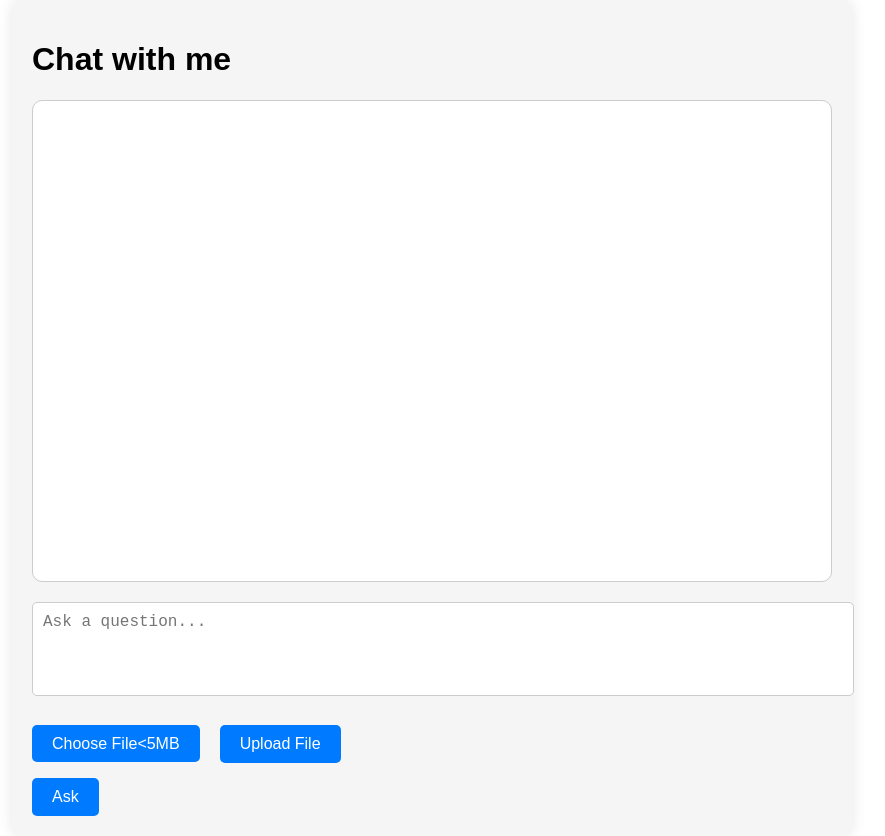
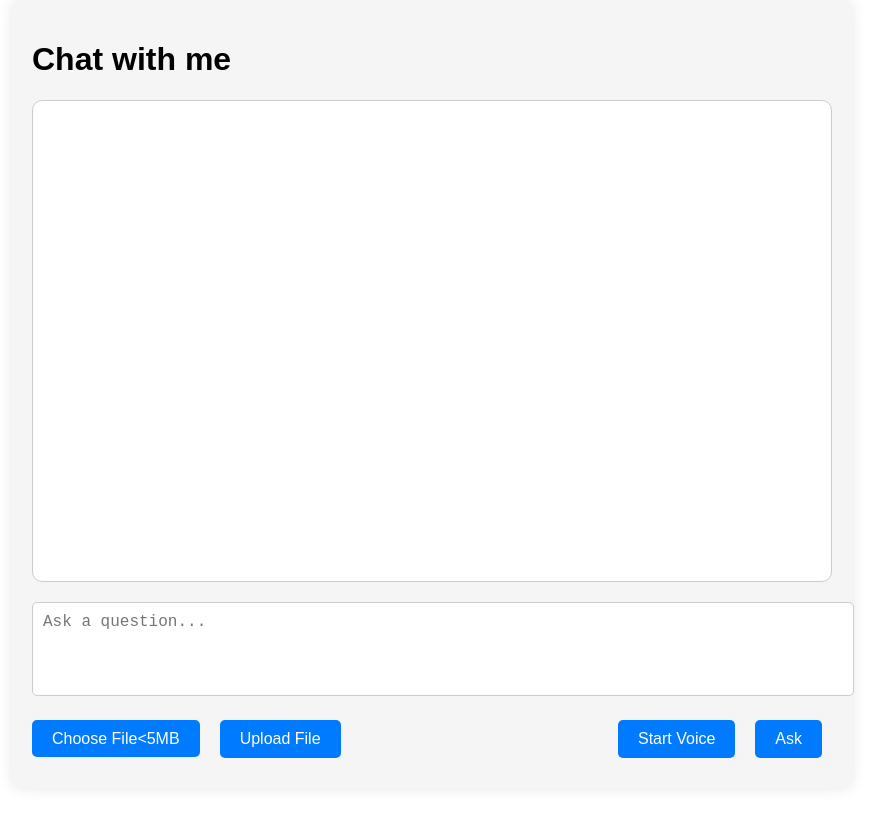
Before and after one commit to Shivamagr1812/inter-iit-bootcamp-dev-task, a React (Create React App) app in the folder client/: page / in a window 1280 px wide. Shown: the whole page, without its empty margins (208-1093 px from the left). After the commit the page ends 800 px from the top, so only its background shows below. Built offline with nearby package versions, Linux system fonts and the light colour scheme.

Commit message:
task 5 - voice chat integration

```diff
--- a/client/src/App.css
+++ b/client/src/App.css
@@ -10,7 +10,7 @@ body{
   border: none;
   border-radius: 5px;
   cursor: pointer;
-  margin-top: 15px;
+  margin: 10px;
 }
 
 .button:disabled {
@@ -95,6 +95,10 @@ body{
 
 .message.groq {
   justify-content: flex-start;
+  display: flex;
+}
+.message.content {
+  flex-basis: 75%;
 }
 
 .message strong {
@@ -103,15 +107,19 @@ body{
   margin-right: 10px;
 }
 
-.content {
+.groq.content {
   display: inline-block;
   background: #e1f5fe;
   padding: 10px;
   border-radius: 5px;
+  max-width: 640px;
 }
 
-.user .content {
+.user.content {
+  display: inline-block;
   background: #c8e6c9;
+  padding: 10px;
+  border-radius: 5px;
 }
 
 
@@ -148,7 +156,9 @@ body{
 
 
 
-
+.file-upload{
+  display: inline-block;
+}
 /* Styling the label for the file input */
 .custom-file-input {
   background-color: #007bff;
@@ -159,7 +169,7 @@ body{
   cursor: pointer;
   font-size: 16px;
   transition: background-color 0.3s ease;
-  margin-right: 20px;
+  margin-right: 10px;
 }
 
 /* Hide the actual file input */
@@ -171,3 +181,24 @@ body{
 .custom-file-input:hover {
   background-color: #0056b3;
 }
+
+.selected-status,
+.upload-status{
+  display: inline-block;
+}
+
+
+.read-ai-btn{
+  background-color: white;
+  color: black;
+  border: none;
+  cursor: pointer;
+}
+
+
+.all-btns {
+  display: flex;
+  align-items: center;  /* Align items vertically centered */
+  justify-content: space-between; /* Push elements to opposite sides */
+  width: 100%; /* Ensure it takes up full width */
+}
--- a/client/src/components/FileUpload.jsx
+++ b/client/src/components/FileUpload.jsx
@@ -38,6 +38,9 @@ const FileUpload = ({ onFileUpload }) => {
     } else {
       console.log('No file is selected.');
       setUploadStatus('Please select a file to upload.');
+      setTimeout(() => {
+        setUploadStatus('');
+      }, 2000);  // 2000 milliseconds = 2 seconds
     }
   };
 
@@ -48,7 +51,7 @@ const FileUpload = ({ onFileUpload }) => {
         Choose File{("<5MB")}
       </label>
       <button className='button' onClick={handleUpload}>Upload File</button>
-      {file && <p>Selected file: {file.name}</p>}  {/* Display the selected file name */}
+      {file && <p className="selected-status">Selected file: {file.name}</p>}  {/* Display the selected file name */}
 
       {uploadStatus && <p className="upload-status">{uploadStatus}</p>} {/* Display the upload status message */}
     </div>
--- /dev/null
+++ b/client/src/components/SpeechButton.jsx
@@ -0,0 +1,61 @@
+import React, { useState, useEffect } from 'react';
+import { HiOutlineSpeakerWave } from "react-icons/hi2";
+import { IoIosPause } from "react-icons/io";
+
+
+const SpeechButton = ({ text }) => {
+  const synth = window.speechSynthesis;
+  const [isSpeaking, setIsSpeaking] = useState(false);
+  const [isPaused, setIsPaused] = useState(false);
+  const [currentUtterance, setCurrentUtterance] = useState(null);
+
+  // Function to handle voice playback
+  const handleVoiceControl = () => {
+    if (synth.speaking) {
+      if (isPaused) {
+        // Resume if paused
+        synth.resume();
+        setIsPaused(false);
+      } else {
+        // Pause if currently speaking
+        synth.pause();
+        setIsPaused(true);
+      }
+    } else {
+      // Speak the new text
+      if (currentUtterance) {
+        synth.cancel(); // Stop any ongoing speech
+      }
+      const utterance = new SpeechSynthesisUtterance(text);
+      utterance.onend = () => {
+        setIsSpeaking(false);
+        setIsPaused(false);
+        setCurrentUtterance(null);
+      };
+      synth.speak(utterance);
+      setIsSpeaking(true);
+      setIsPaused(false);
+      setCurrentUtterance(utterance);
+    }
+  };
+
+  // Clean up on component unmount
+  useEffect(() => {
+    return () => {
+      if (synth.speaking) {
+        synth.cancel();
+      }
+    };
+  }, [synth]);
+
+  return (
+    <div className="voice-control">
+      <button className='read-ai-btn' onClick={handleVoiceControl}>
+        {isSpeaking ? (isPaused ? <HiOutlineSpeakerWave /> : <IoIosPause />) : <HiOutlineSpeakerWave />}
+      </button>
+
+    </div>
+  );
+};
+
+export default SpeechButton;
--- /dev/null
+++ b/client/src/components/StartVoiceButton.jsx
@@ -0,0 +1,78 @@
+import React, { useState } from 'react';
+
+const StartVoiceButton = ({ setQuestion, question }) => {
+  const [recognition, setRecognition] = useState(null);
+  const [listening, setListening] = useState(false);
+
+  const startRecognition = () => {
+    if (!('webkitSpeechRecognition' in window)) {
+      alert("Your browser doesn't support speech recognition.");
+      return;
+    }
+
+    const SpeechRecognition = window.webkitSpeechRecognition;
+    const recognitionInstance = new SpeechRecognition();
+    recognitionInstance.continuous = true; // Keep recognizing until manually stopped
+    recognitionInstance.interimResults = true; // Show interim results while speaking
+    recognitionInstance.lang = 'en-US'; // Set language
+
+    recognitionInstance.onresult = (event) => {
+      let interimTranscript = '';  // To store interim results
+      let finalTranscript = '';    // To store finalized results
+
+      for (let i = event.resultIndex; i < event.results.length; i++) {
+        const transcript = event.results[i][0].transcript;
+
+        if (event.results[i].isFinal) {
+          finalTranscript += transcript;  // Append final results
+        } else {
+          interimTranscript += transcript;  // Append interim results
+        }
+      }
+
+      setQuestion((prevQuestion) => {
+        // Trim existing question to avoid trailing spaces
+        const trimmedQuestion = prevQuestion.trim();
+
+        // Check if a space should be added between the last text and new text
+        const space = trimmedQuestion && finalTranscript ? ' ' : '';
+
+        // Append the final transcript without leading spaces
+        return trimmedQuestion + space + finalTranscript.trim();
+      });
+    };
+
+
+
+    recognitionInstance.onerror = (event) => {
+      console.error("Speech recognition error", event.error);
+    };
+
+    recognitionInstance.onend = () => {
+      setListening(false); // Recognition stops after speech ends, but we can restart it
+    };
+
+    recognitionInstance.start();
+    setListening(true);
+    setRecognition(recognitionInstance);
+  };
+
+  const stopRecognition = () => {
+    if (recognition) {
+      recognition.stop();
+      setListening(false);
+    }
+  };
+
+  return (
+    <>
+      {!listening ? (
+        <button className='button' onClick={startRecognition}>Start Voice</button>
+      ) : (
+        <button className='button' onClick={stopRecognition}>Stop Voice</button>
+      )}
+    </>
+  );
+};
+
+export default StartVoiceButton;
--- a/client/src/pages/Chat.jsx
+++ b/client/src/pages/Chat.jsx
@@ -2,6 +2,7 @@
 import React, { useState, useRef } from 'react';
 import Text from '../components/Text';
 import FileUpload from '../components/FileUpload';
+import StartVoiceButton from '../components/StartVoiceButton';
 import '../App.css';
 
 const Chat = () => {
@@ -104,10 +105,18 @@ const Chat = () => {
         onChange={(e) => setQuestion(e.target.value)}
       />
       <br />
-      <FileUpload onFileUpload={setUploadedFile} />
-      <button className="button" onClick={askQuestion} disabled={loading}>
-        {loading ? 'Loading...' : 'Ask'}
-      </button>
+      <div className='all-btns'>
+        <FileUpload onFileUpload={setUploadedFile} />
+        <div>
+          <StartVoiceButton setQuestion={setQuestion} question={question} />
+
+          <button className="button" onClick={askQuestion} disabled={loading}>
+            {loading ? 'Loading...' : 'Ask'}
+          </button>
+        </div>
+
+      </div>
+
 
     </div>
   );
```
Also changed, not shown: client/src/components/Text.jsx (+10 -101 lines), 1 other file (tests, documents, lock files or other folders).
